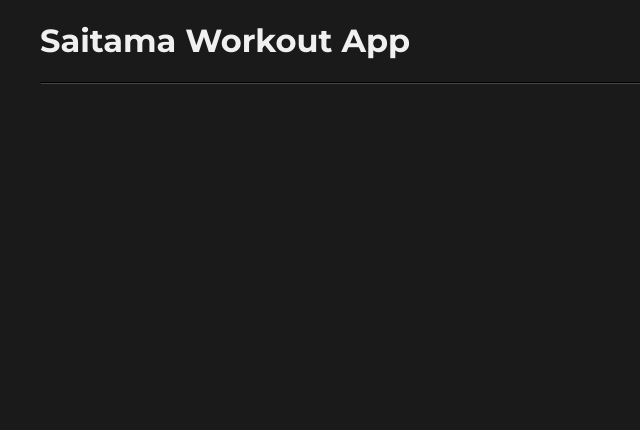
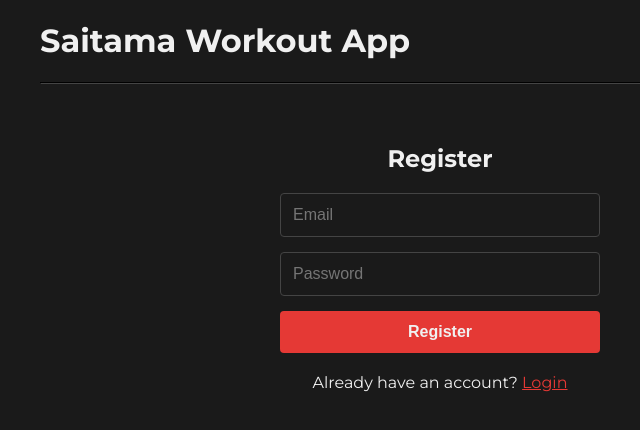
Before and after one commit to pdec5504/Saitama, a React (Vite) app in the folder frontend/: page /register in a window 1280 px wide. Before the commit this address had no page. Shown: the top 430 px of the page, without its empty margins (200-840 px from the left). Built offline with nearby package versions, Linux system fonts and the light colour scheme.

Commit message:
feat: implement login and register pages

```diff
--- a/frontend/src/App.jsx
+++ b/frontend/src/App.jsx
@@ -3,6 +3,8 @@
 import HomePage from './pages/HomePage';
 import RoutineDetailPage from './pages/RoutineDetailPage';
 import { Toaster } from 'react-hot-toast';
+import LoginPage from './pages/LoginPage';
+import RegisterPage from './pages/RegisterPage';
 
 function App() {
   const location = useLocation();
@@ -15,7 +17,9 @@
 
     <AnimatePresence mode='wait'>
       <Routes location={location} key={location.pathname}>
-        <Route path='/' element={<HomePage/>}/>
+        <Route path='/' element={<LoginPage/>}/>
+        <Route path='/register' element={<RegisterPage/>}/>
+        <Route path='/routines' element={<HomePage/>}/>
         <Route path='/routines/:id' element={<RoutineDetailPage/>}/>
       </Routes>
     </AnimatePresence>
--- /dev/null
+++ b/frontend/src/pages/LoginPage.jsx
@@ -0,0 +1,77 @@
+import { useState } from 'react';
+import axios from 'axios';
+import { useNavigate, Link } from 'react-router-dom';
+import toast from 'react-hot-toast';
+
+const inputStyle = {
+    width: '100%',
+    padding: '12px',
+    boxSizing: 'border-box',
+    background: 'var(--color-background)',
+    border: '1px solid var(--color-border)',
+    color: 'var(--color-text-primary)',
+    borderRadius: '4px',
+    fontSize: '16px',
+    marginBottom: '15px'
+};
+
+const buttonStyle = {
+    width: '100%',
+    padding: '12px',
+    border: 'none',
+    borderRadius: '4px',
+    cursor: 'pointer',
+    color: 'var(--color-text-primary)',
+    fontWeight: 'bold',
+    fontSize: '16px',
+    background: 'var(--color-primary)'
+};
+
+function LoginPage() {
+    const [email, setEmail] = useState('');
+    const [password, setPassword] = useState('');
+    const navigate = useNavigate();
+
+    const handleSubmit = async (event) => {
+        event.preventDefault();
+        try {
+            const response = await axios.post('http://localhost:8001/login', { email, password });
+            localStorage.setItem('token', response.data.token);
+            toast.success('Login successful!');
+            navigate('/routines');
+        } catch (error) {
+            console.error("Login error:", error);
+            toast.error(error.response?.data?.message || "Login failed. Please check your credentials.");
+        }
+    }
+
+    return (
+        <div style={{ maxWidth: '320px', margin: '60px auto' }}>
+            <h2 style={{ textAlign: 'center' }}>Login</h2>
+            <form onSubmit={handleSubmit}>
+                <input
+                    type="email"
+                    value={email}
+                    onChange={(e) => setEmail(e.target.value)}
+                    placeholder="Email"
+                    required
+                    style={inputStyle}
+                />
+                <input
+                    type="password"
+                    value={password}
+                    onChange={(e) => setPassword(e.target.value)}
+                    placeholder="Password"
+                    required
+                    style={inputStyle}
+                />
+                <button type="submit" style={buttonStyle}>Login</button>
+            </form>
+            <p style={{ textAlign: 'center', marginTop: '20px' }}>
+                Don't have an account? <Link to="/register" style={{ color: 'var(--color-primary)' }}>Register</Link>
+            </p>
+        </div>
+    );
+}
+
+export default LoginPage;
--- /dev/null
+++ b/frontend/src/pages/RegisterPage.jsx
@@ -0,0 +1,79 @@
+// src/pages/RegisterPage.jsx
+
+import { useState } from 'react';
+import axios from 'axios';
+import { useNavigate, Link } from 'react-router-dom';
+import toast from 'react-hot-toast';
+
+const inputStyle = {
+    width: '100%',
+    padding: '12px',
+    boxSizing: 'border-box',
+    background: 'var(--color-background)',
+    border: '1px solid var(--color-border)',
+    color: 'var(--color-text-primary)',
+    borderRadius: '4px',
+    fontSize: '16px',
+    marginBottom: '15px'
+};
+
+const buttonStyle = {
+    width: '100%',
+    padding: '12px',
+    border: 'none',
+    borderRadius: '4px',
+    cursor: 'pointer',
+    color: 'var(--color-text-primary)',
+    fontWeight: 'bold',
+    fontSize: '16px',
+    background: 'var(--color-primary)'
+};
+
+
+function RegisterPage() {
+    const [email, setEmail] = useState('');
+    const [password, setPassword] = useState('');
+    const navigate = useNavigate();
+
+    const handleSubmit = async (event) => {
+        event.preventDefault();
+        try {
+            await axios.post('http://localhost:8001/register', { email, password });
+            toast.success('Registration successful! Please log in.');
+            navigate('/'); //redirect to login page
+        } catch (error) {
+            console.error("Registration error:", error);
+            toast.error(error.response?.data?.message || "Registration failed. Please try again.");
+        }
+    };
+
+    return (
+        <div style={{ maxWidth: '320px', margin: '60px auto' }}>
+            <h2 style={{ textAlign: 'center' }}>Register</h2>
+            <form onSubmit={handleSubmit}>
+                <input
+                    type="email"
+                    value={email}
+                    onChange={(e) => setEmail(e.target.value)}
+                    placeholder="Email"
+                    required
+                    style={inputStyle}
+                />
+                <input
+                    type="password"
+                    value={password}
+                    onChange={(e) => setPassword(e.target.value)}
+                    placeholder="Password"
+                    required
+                    style={inputStyle}
+                />
+                <button type="submit" style={buttonStyle}>Register</button>
+            </form>
+            <p style={{ textAlign: 'center', marginTop: '20px' }}>
+                Already have an account? <Link to="/" style={{ color: 'var(--color-primary)' }}>Login</Link>
+            </p>
+        </div>
+    );
+}
+
+export default RegisterPage;
```
